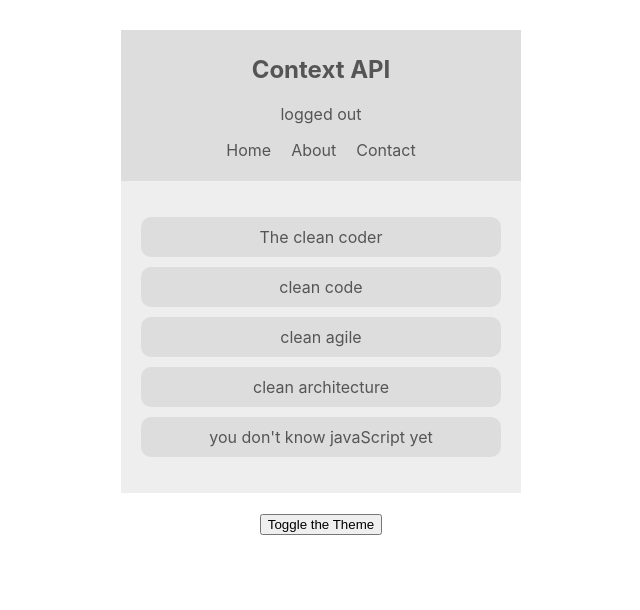
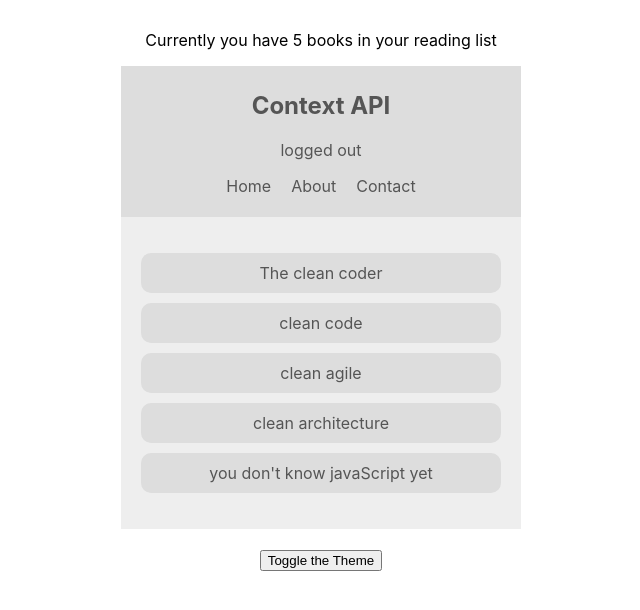
Before and after one commit to Yomna-Raouf/ReactContextAPI-BookListApp, a React (Create React App) app: page / in a window 1280 px wide. Shown: the top 610 px of the page, without its empty margins (319-959 px from the left). Built offline with nearby package versions, Linux system fonts and the light colour scheme.

Commit message:
displayed number of books in users booklist --consumed BookContext

```diff
--- a/src/components/Navbar/Navbar.js
+++ b/src/components/Navbar/Navbar.js
@@ -2,13 +2,16 @@ import "./Navbar.css";
 import { useContext } from "react";
 import { ThemeContext } from "../../context/ThemeContext";
 import { AuthContext } from "../../context/AuthContext";
+import { BookContext } from "../../context/BookContext";
 
 const Navbar = () => {
   const { isLoggedIn, toggleLoggedIn } = useContext(AuthContext);
   const { isLightTheme, light, dark } = useContext(ThemeContext);
+  const { books } = useContext(BookContext);
   const theme = isLightTheme ? light : dark;
   return (
     <div className="navbar">
+      <p>Currently you have {books.length} books in your reading list</p>
       <nav
         style={{
           background: theme.ui,
```
